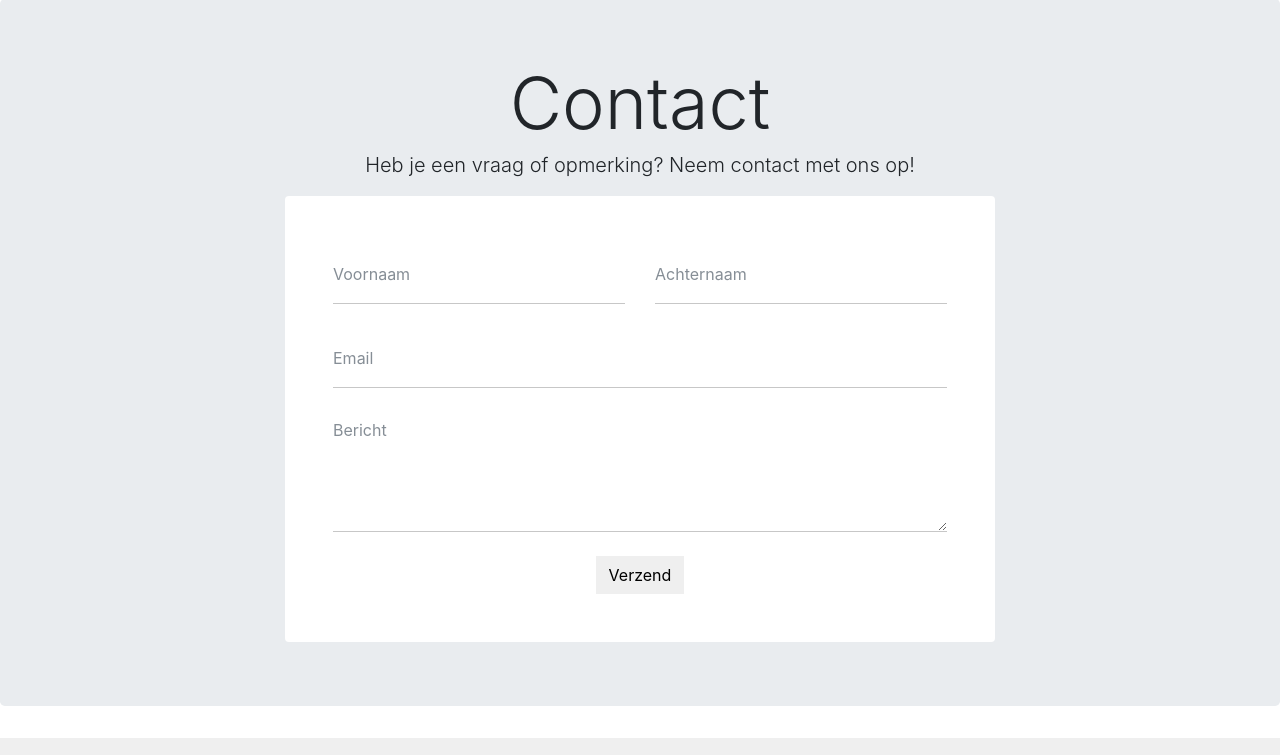
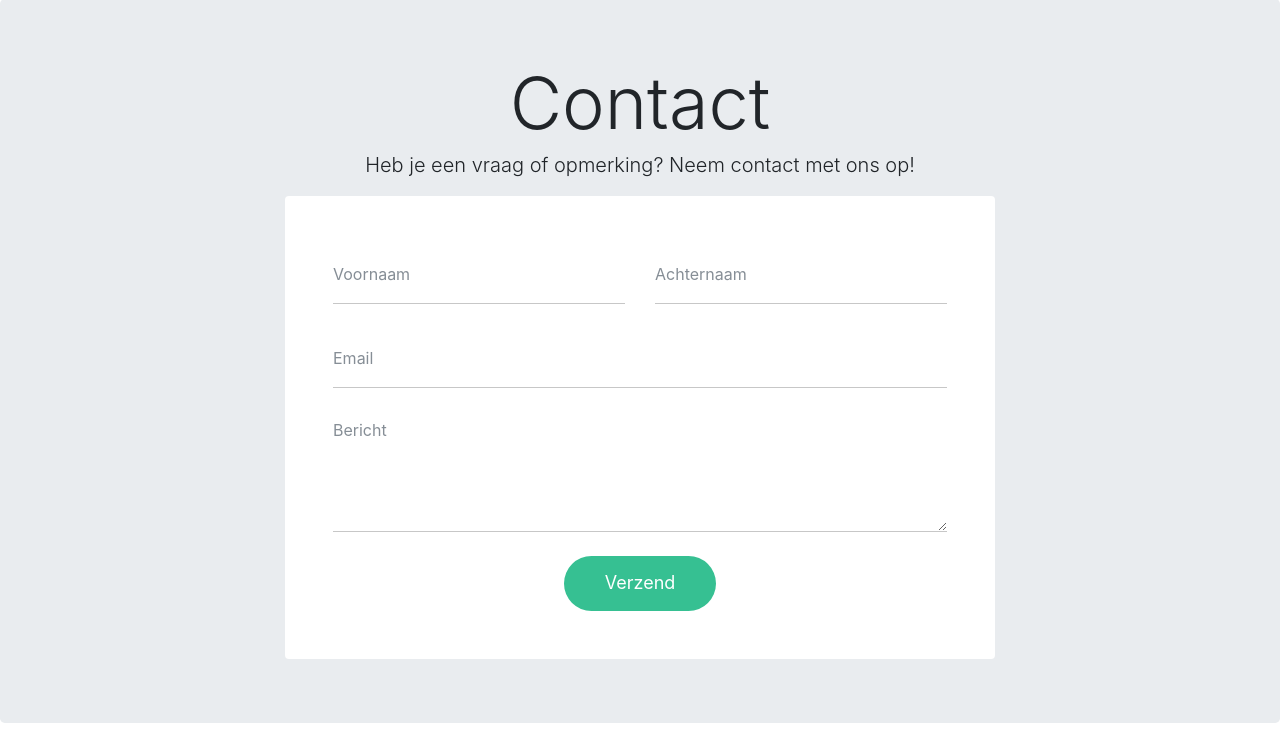
Before and after one commit to Outis073/proftaak_p4, a PHP site: page /index.php?controller=Contact in a window 1280 px wide. Shown: the part 73-828 px from the top of the page. Run offline with PHP 8.4, Linux system fonts and the light colour scheme; some libraries are stand-ins or nearby versions.

Commit message:
Add files via upload

```diff
--- a/style.css
+++ b/style.css
@@ -56,6 +56,16 @@ div #product {
     background-image: linear-gradient(bottom, rgba(54,192,146,0) 0%, rgba(54,192,146,0.25) 100%);
   }
 
+  .btn-main-contact {
+    color: #fff;
+    border-radius: 30px;
+    font-size: 18px;
+    padding: 15px 40px;
+    display: inline-block;
+    background-color: #36c092 ;
+    background-image: linear-gradient(bottom, rgba(54,192,146,0) 0%, rgba(54,192,146,0.25) 100%);
+  }
+
   .btn-main:hover, .btn-main:focus {
     background-color: #36c092;
     color: #fff;
```
